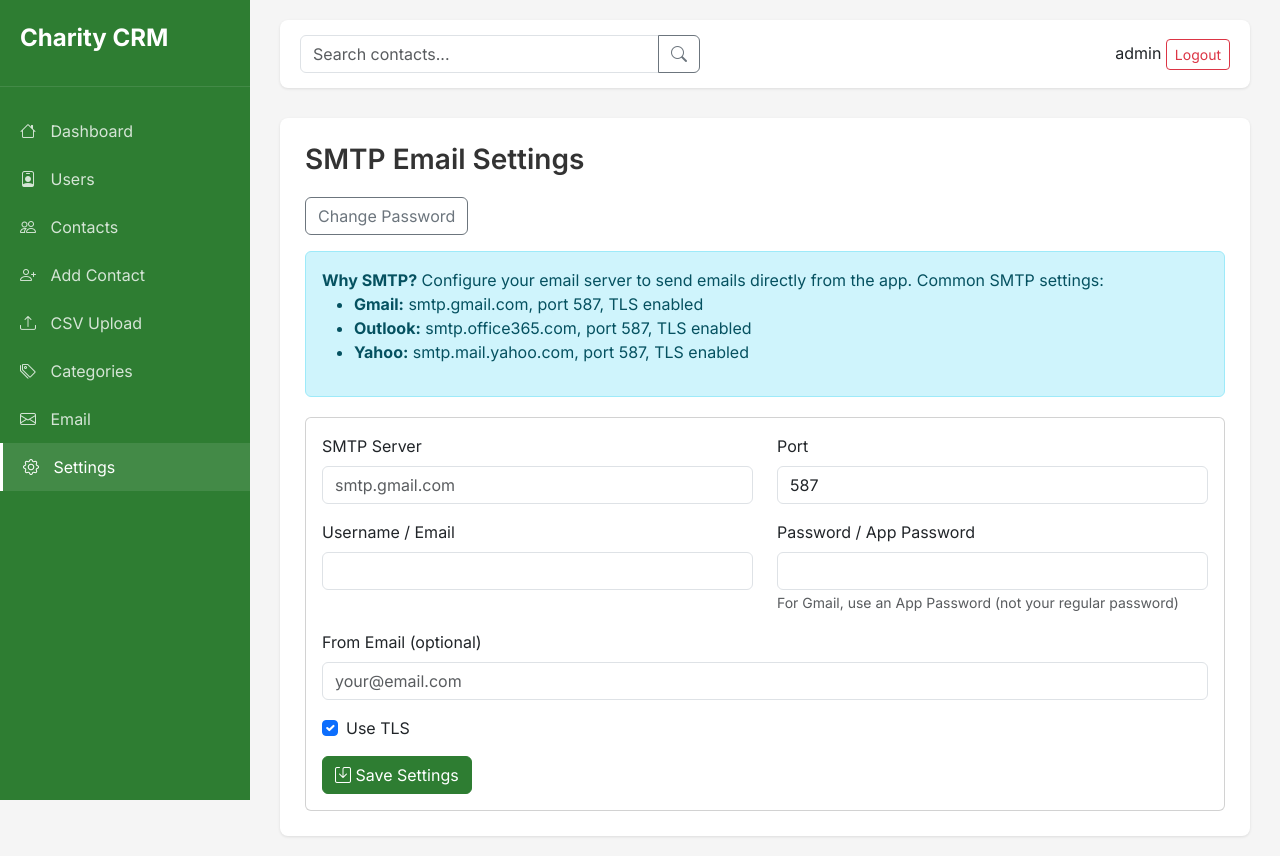
After one commit to nhtr73-alt/charity-crm, a Flask app: page /settings in a window 1280 px wide. The commit adds this page. Run offline with Flask 3, Linux system fonts and the light colour scheme; a user stored in the database is signed in; data comes from the database, SQL or seed files in the repository.

Commit message:
Add SMTP email settings

```diff
--- a/app.py
+++ b/app.py
@@ -11,9 +11,11 @@ from email.mime.multipart import MIMEMultipart
 from models import db, Contact, ContactNote, Category
 
 app = Flask(__name__)
-app.config['SECRET_KEY'] = 'charity-crm-secret-key-2024'
-app.config['SQLALCHEMY_DATABASE_URI'] = 'sqlite:///charity_crm.db'
+app.config['SECRET_KEY'] = os.environ.get('SECRET_KEY', 'charity-crm-secret-key-2024')
+app.config['SQLALCHEMY_DATABASE_URI'] = os.environ.get('DATABASE_URL', 'sqlite:///charity_crm.db')
 app.config['SQLALCHEMY_TRACK_MODIFICATIONS'] = False
+app.config['ENV'] = 'production'
+app.config['DEBUG'] = False
 
 db.init_app(app)
 
@@ -29,6 +31,17 @@ class User(UserMixin, db.Model):
     email = db.Column(db.String(255))
     is_admin = db.Column(db.Boolean, default=False)
     created_at = db.Column(db.DateTime, default=datetime.utcnow)
+
+class SMTPSettings(db.Model):
+    __tablename__ = 'smtp_settings'
+    id = db.Column(db.Integer, primary_key=True)
+    user_id = db.Column(db.Integer, db.ForeignKey('users.id'), unique=True)
+    smtp_server = db.Column(db.String(255))
+    smtp_port = db.Column(db.Integer, default=587)
+    smtp_username = db.Column(db.String(255))
+    smtp_password = db.Column(db.String(255))
+    smtp_from_email = db.Column(db.String(255))
+    use_tls = db.Column(db.Boolean, default=True)
 
 @login_manager.user_loader
 def load_user(user_id):
@@ -407,6 +420,8 @@ def email_page():
     else:
         all_contacts = Contact.query.all()
 
+    use_smtp = request.form.get('use_smtp') == 'send'
+
     if request.method == 'POST':
         recipient_ids = request.form.getlist('recipients')
         recipients = Contact.query.filter(Contact.id.in_(recipient_ids)).all()
@@ -421,11 +436,23 @@ def email_page():
             flash('Subject and body are required.', 'error')
             return redirect(url_for('email_page'))
 
-        emails = [r.email for r in recipients]
-        session['bulk_emails'] = emails
-        session['email_subject'] = subject
-        session['email_body'] = body
-        flash(f'{len(emails)} email(s) queued. Use your email client to send.', 'success')
+        if use_smtp:
+            success_count = 0
+            error_count = 0
+            for recipient in recipients:
+                ok, msg = send_smtp_email(recipient.email, subject, body, current_user.id)
+                if ok:
+                    success_count += 1
+                else:
+                    error_count += 1
+            flash(f'Emails sent: {success_count}, Failed: {error_count}', 'success')
+        else:
+            emails = [r.email for r in recipients]
+            session['bulk_emails'] = emails
+            session['email_subject'] = subject
+            session['email_body'] = body
+            flash(f'{len(emails)} email(s) queued. Use your email client to send.', 'success')
+
         return redirect(url_for('email_page'))
 
     return render_template('email.html', all_contacts=all_contacts, selected_contacts=selected_contacts, selected_ids=[int(r.id) for r in selected_contacts], category_filter=category_filter)
@@ -438,15 +465,24 @@ def send_single_email(contact_id):
     if request.method == 'POST':
         subject = request.form.get('subject', '').strip()
         body = request.form.get('body', '').strip()
+        use_smtp = request.form.get('use_smtp') == 'send'
 
         if not subject or not body:
             flash('Subject and body are required.', 'error')
             return render_template('email_single.html', contact=contact)
 
-        session['single_email'] = contact.email
-        session['email_subject'] = subject
-        session['email_body'] = body
-        flash(f'Email prepared for {contact.email}. Use mailto: link to send.', 'success')
+        if use_smtp:
+            ok, msg = send_smtp_email(contact.email, subject, body, current_user.id)
+            if ok:
+                flash(f'Email sent to {contact.email}!', 'success')
+            else:
+                flash(f'Failed to send: {msg}', 'error')
+        else:
+            session['single_email'] = contact.email
+            session['email_subject'] = subject
+            session['email_body'] = body
+            flash(f'Email prepared for {contact.email}. Use mailto: link to send.', 'success')
+
         return redirect(url_for('contact_detail', contact_id=contact_id))
 
     return render_template('email_single.html', contact=contact)
@@ -459,6 +495,74 @@ def get_unique_sub_categories():
             sub_categories.add(contact.sub_category)
     return sorted(list(sub_categories))
 
+def send_smtp_email(recipient_email, subject, body, user_id):
+    settings = SMTPSettings.query.filter_by(user_id=user_id).first()
+    if not settings or not settings.smtp_server:
+        return False, "SMTP not configured"
+
+    try:
+        msg = MIMEMultipart()
+        msg['From'] = settings.smtp_from_email or settings.smtp_username
+        msg['To'] = recipient_email
+        msg['Subject'] = subject
+        msg.attach(MIMEText(body, 'plain'))
+
+        server = smtplib.SMTP(settings.smtp_server, settings.smtp_port)
+        if settings.use_tls:
+            server.starttls()
+        server.login(settings.smtp_username, settings.smtp_password)
+        server.sendmail(settings.smtp_from_email or settings.smtp_username, recipient_email, msg.as_string())
+        server.quit()
+        return True, "Sent"
+    except Exception as e:
+        return False, str(e)
+
+@app.route('/settings', methods=['GET', 'POST'])
+@login_required
+def settings():
+    smtp = SMTPSettings.query.filter_by(user_id=current_user.id).first()
+    if not smtp:
+        smtp = SMTPSettings(user_id=current_user.id)
+        db.session.add(smtp)
+        db.session.commit()
+
+    if request.method == 'POST':
+        smtp.smtp_server = request.form.get('smtp_server', '').strip()
+        smtp.smtp_port = request.form.get('smtp_port', '587').strip()
+        smtp.smtp_username = request.form.get('smtp_username', '').strip()
+        smtp.smtp_password = request.form.get('smtp_password', '').strip()
+        smtp.smtp_from_email = request.form.get('smtp_from_email', '').strip()
+        smtp.use_tls = 'use_tls' in request.form
+        db.session.commit()
+        flash('SMTP settings saved!', 'success')
+        return redirect(url_for('settings'))
+
+    return render_template('settings.html', smtp=smtp)
+
+@app.route('/change-password', methods=['GET', 'POST'])
+@login_required
+def change_password():
+    if request.method == 'POST':
+        current_password = request.form.get('current_password', '')
+        new_password = request.form.get('new_password', '')
+        confirm_password = request.form.get('confirm_password', '')
+
+        user = User.query.get(current_user.id)
+
+        if not check_password_hash(user.password_hash, current_password):
+            flash('Current password is incorrect.', 'error')
+        elif new_password != confirm_password:
+            flash('New passwords do not match.', 'error')
+        elif len(new_password) < 4:
+            flash('Password must be at least 4 characters.', 'error')
+        else:
+            user.password_hash = generate_password_hash(new_password)
+            db.session.commit()
+            flash('Password changed successfully!', 'success')
+            return redirect(url_for('index'))
+
+    return render_template('change_password.html')
+
 @app.context_processor
 def inject_categories():
     from flask_login import current_user
--- a/templates/base.html
+++ b/templates/base.html
@@ -34,6 +34,9 @@
             </a>
             <a href="{{ url_for('email_page') }}" class="{% if request.endpoint == 'email_page' %}active{% endif %}">
                 <i class="bi bi-envelope"></i> Email
+            </a>
+            <a href="{{ url_for('settings') }}" class="{% if request.endpoint == 'settings' %}active{% endif %}">
+                <i class="bi bi-gear"></i> Settings
             </a>
         </nav>
     </div>
--- /dev/null
+++ b/templates/settings.html
@@ -0,0 +1,71 @@
+{% extends "base.html" %}
+
+{% block title %}SMTP Settings - Charity CRM{% endblock %}
+
+{% block content %}
+<div class="settings-page">
+    <h1>SMTP Email Settings</h1>
+    <p><a href="{{ url_for('change_password') }}" class="btn btn-outline-secondary">Change Password</a></p>
+
+    <div class="alert alert-info">
+        <strong>Why SMTP?</strong> Configure your email server to send emails directly from the app.
+        Common SMTP settings:<br>
+        <ul>
+            <li><strong>Gmail:</strong> smtp.gmail.com, port 587, TLS enabled</li>
+            <li><strong>Outlook:</strong> smtp.office365.com, port 587, TLS enabled</li>
+            <li><strong>Yahoo:</strong> smtp.mail.yahoo.com, port 587, TLS enabled</li>
+        </ul>
+    </div>
+
+    <div class="card">
+        <div class="card-body">
+            <form method="POST">
+                <div class="row">
+                    <div class="col-md-6">
+                        <div class="mb-3">
+                            <label for="smtp_server" class="form-label">SMTP Server</label>
+                            <input type="text" class="form-control" id="smtp_server" name="smtp_server" value="{{ smtp.smtp_server or '' }}" placeholder="smtp.gmail.com">
+                        </div>
+                    </div>
+                    <div class="col-md-6">
+                        <div class="mb-3">
+                            <label for="smtp_port" class="form-label">Port</label>
+                            <input type="number" class="form-control" id="smtp_port" name="smtp_port" value="{{ smtp.smtp_port or 587 }}">
+                        </div>
+                    </div>
+                </div>
+
+                <div class="row">
+                    <div class="col-md-6">
+                        <div class="mb-3">
+                            <label for="smtp_username" class="form-label">Username / Email</label>
+                            <input type="text" class="form-control" id="smtp_username" name="smtp_username" value="{{ smtp.smtp_username or '' }}">
+                        </div>
+                    </div>
+                    <div class="col-md-6">
+                        <div class="mb-3">
+                            <label for="smtp_password" class="form-label">Password / App Password</label>
+                            <input type="password" class="form-control" id="smtp_password" name="smtp_password" value="{{ smtp.smtp_password or '' }}">
+                            <small class="text-muted">For Gmail, use an App Password (not your regular password)</small>
+                        </div>
+                    </div>
+                </div>
+
+                <div class="mb-3">
+                    <label for="smtp_from_email" class="form-label">From Email (optional)</label>
+                    <input type="email" class="form-control" id="smtp_from_email" name="smtp_from_email" value="{{ smtp.smtp_from_email or '' }}" placeholder="your@email.com">
+                </div>
+
+                <div class="mb-3 form-check">
+                    <input type="checkbox" class="form-check-input" id="use_tls" name="use_tls" value="1" {% if smtp.use_tls != False %}checked{% endif %}>
+                    <label class="form-check-label" for="use_tls">Use TLS</label>
+                </div>
+
+                <button type="submit" class="btn btn-primary">
+                    <i class="bi bi-save"></i> Save Settings
+                </button>
+            </form>
+        </div>
+    </div>
+</div>
+{% endblock %}
```
Also changed, not shown: templates/change_password.html (added, +32 -0 lines), templates/email.html (+6 -1 lines), templates/email_single.html (+6 -1 lines), 1 other file.
